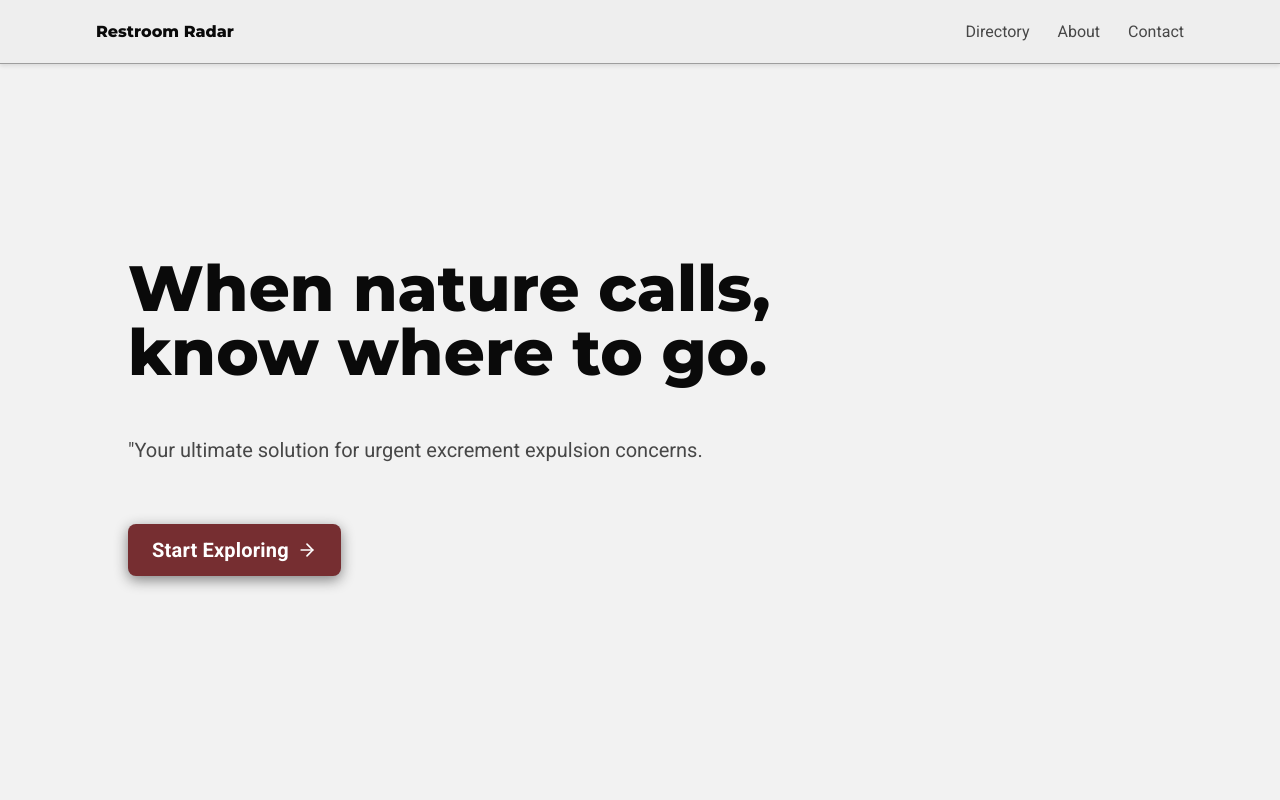
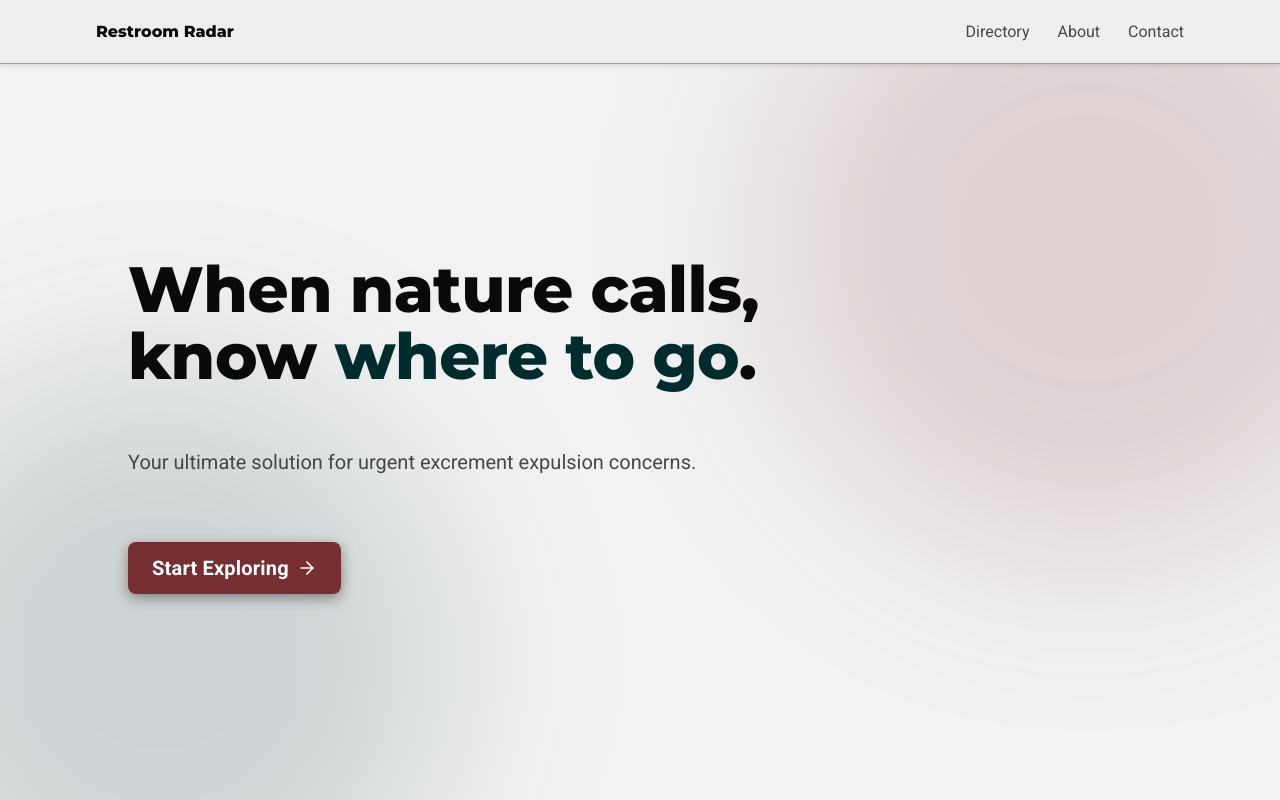
Before and after one commit to cobbdzon/restroom-radar, a React (Vite) app in the folder client/: page / in a window 1280 px wide. Built offline with nearby package versions, Linux system fonts and the light colour scheme; no server answers; what server would draw is missing.

Commit message:
add styles to the landing page

```diff
--- a/client/src/assets/styles/index.module.css
+++ b/client/src/assets/styles/index.module.css
@@ -1,23 +1,67 @@
+.page {
+	position: relative;
+	isolation: isolate;
+	min-height: calc(100vh - 4rem);
+	overflow: hidden;
+}
+
+.page::before,
+.page::after {
+	content: "";
+	position: absolute;
+	z-index: -1;
+	border-radius: 50%;
+	filter: blur(90px);
+	pointer-events: none;
+}
+
+.page::before {
+	top: -20%;
+	right: -10%;
+	width: 40rem;
+	height: 40rem;
+	background: light-dark(hsl(357 44% 32% / 0.16), hsl(0 66% 75% / 0.14));
+}
+
+.page::after {
+	bottom: -20%;
+	left: -10%;
+	width: 36rem;
+	height: 36rem;
+	background: light-dark(hsl(183 100% 9% / 0.15), hsl(183 52% 57% / 0.13));
+}
+
 .hero {
+	position: relative;
 	display: flex;
 	flex-direction: column;
+	align-items: flex-start;
 	gap: clamp(1rem, 5vw, 3.5rem);
 	line-height: 1;
 
 	margin-top: 4rem;
 	padding: clamp(1rem, 10vw, 10rem);
+	max-width: 64rem;
 }
 
 .hero_header {
 	font-family: var(--font-heading);
 	font-weight: 800;
 	font-size: 4rem;
+	line-height: 1.05;
+	letter-spacing: -0.01em;
+}
+
+.hero_highlight {
+	color: var(--secondary);
 }
 
 .hero_description {
 	font-size: 1.25rem;
+	line-height: 1.6;
 	color: var(--text-muted);
 	margin-bottom: 0.5rem;
+	max-width: 36rem;
 }
 
 .hero_button {
@@ -87,3 +131,41 @@
 .hero_button:hover .hero_button_icon {
 	transform: translateX(2px);
 }
+
+.hero_header,
+.hero_description,
+.hero_button {
+	animation: hero-fade-up 0.6s cubic-bezier(0.4, 0, 0.2, 1) both;
+}
+
+.hero_header {
+	animation-delay: 0s;
+}
+
+.hero_description {
+	animation-delay: 0.08s;
+}
+
+.hero_button {
+	animation-delay: 0.16s;
+}
+
+@keyframes hero-fade-up {
+	from {
+		opacity: 0;
+		transform: translateY(1rem);
+	}
+
+	to {
+		opacity: 1;
+		transform: translateY(0);
+	}
+}
+
+@media (prefers-reduced-motion: reduce) {
+	.hero_header,
+	.hero_description,
+	.hero_button {
+		animation: none;
+	}
+}
--- a/client/src/routes/index.tsx
+++ b/client/src/routes/index.tsx
@@ -11,14 +11,14 @@ function Index() {
 	return (
 		<>
 			<TopBar />
-			<div>
+			<div className={styles.page}>
 				<div className={styles.hero}>
 					<h1 className={styles.hero_header}>
 						When nature calls, <br />
-						know where to go.
+						know <span className={styles.hero_highlight}>where to go</span>.
 					</h1>
 					<span className={styles.hero_description}>
-						"Your ultimate solution for urgent excrement expulsion concerns.
+						Your ultimate solution for urgent excrement expulsion concerns.
 					</span>
 					<a
 						className={`${styles.hero_button} styled_button primary`}
```
